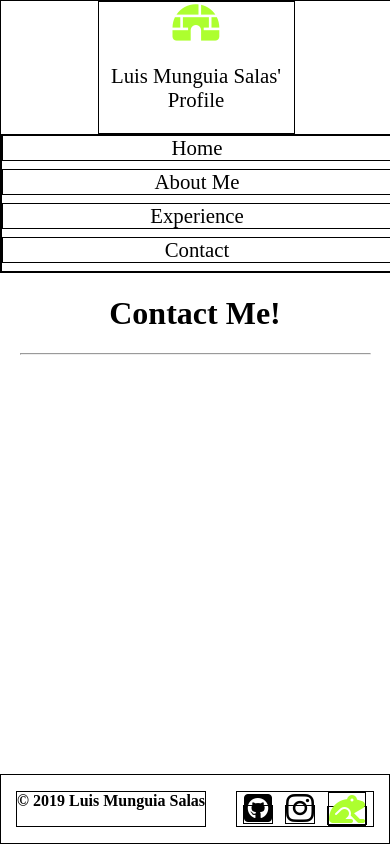
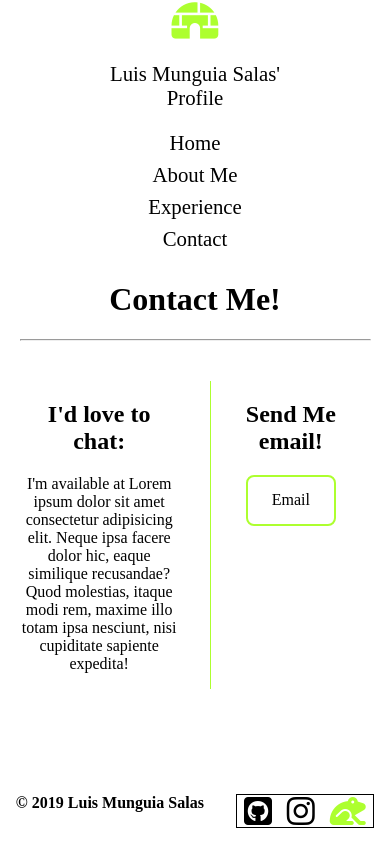
Before and after one commit to Luismunguiasalas/Techdegree-part1, a plain HTML site: page html/contact.html in a window 390 px wide. Drawn offline with Linux system fonts and the light colour scheme; a web font is replaced by a local one.

Commit message:
completed all pages
fully responsive, able to link between pages, design is consistent.

```diff
--- a/css/mainstyling.css
+++ b/css/mainstyling.css
@@ -192,13 +192,13 @@ footer {
     display: flex;
     /* background-color: azure; */
     justify-content: space-around;
-    border: 1px solid black;
+    /* border: 1px solid black; */
     text-align: center;
 }
 
 footer p {
     /* margin: auto; */
-    border: 1px solid black;
+    /* border: 1px solid black; */
 }
 
 footer ul {
@@ -209,18 +209,18 @@ footer ul {
     list-style: none;
     justify-content: space-between;
     padding: 0;
-    border: 1px solid black;
+    /* border: 1px solid black; */
 }
 
 footer a {
     text-decoration: none;
     color: black;
-    border: 1px solid black;
+    /* border: 1px solid black; */
 }
 
 footer i[class*="fa-frog"] {
     color: greenyellow;
-    border: 1px solid black;
+    /* border: 1px solid black; */
 }
 
 
@@ -284,6 +284,66 @@ footer i[class*="fa-frog"] {
 } */
 
 
+/*************************************
+    Contact page styling
+**************************************/
+
+.contact-cont {
+    margin-top: 2.5rem;
+    display: flex;
+    justify-content: space-evenly;
+
+}
+.contact-cont div:first-child {
+    border-right: solid 1px greenyellow;
+    padding-right: 2rem;
+    /* background-color: grey; */
+}
+
+.contact-cont div {
+    width: 45%;
+}
+
+/* .section:last-child {
+    margin-right: 10rem;
+} */
+
+.email-but {
+    background-color: white;
+    border: 2px solid greenyellow;
+    /* background-color: #008CBA; Green */
+    /* border: none; */
+    color: black;
+    padding: .9rem 1.5rem;
+    text-align: center;
+    text-decoration: none;
+    display: inline-block;
+    font-size: 16px;
+    border-radius: .5rem;
+    -webkit-transition-duration: 0.4s; /* Safari */
+    transition-duration: 0.4s;
+}
+
+.email-but:hover {
+    background-color: greenyellow;
+
+}
+
+.email-but a {
+    text-decoration: none;
+    color: black;
+}
+
+.contact-cont:nth-last-child(1) {
+    text-align: center;
+
+}
+
+
+
+
+
+
 @media screen and (max-width: 1000px) {
     .background-img {
         background-image: none;
@@ -295,7 +355,7 @@ footer i[class*="fa-frog"] {
         justify-content: center;
     } */
     /* .about-me-section {
-        width: 100%;
+        border-right: none;
 
     } */
     /* .text-container {
@@ -307,14 +367,14 @@ footer i[class*="fa-frog"] {
         margin: auto;
         /* justify-content: center; */
         flex-direction: column;
-        border: 1px solid black;
+        /* border: 1px solid black; */
     }
 
     .navlinks {
         margin: auto;
         width: 100%;
         justify-content: space-evenly;
-        border: 1px solid black;
+        /* border: 1px solid black; */
 
     }
     .logo {
@@ -324,7 +384,7 @@ footer i[class*="fa-frog"] {
         margin: auto;
         /* text-align: center; */
         /* justify-content: space-evenly; */
-        border: 1px solid black;
+        /* border: 1px solid black; */
     }
     .logo p {
         text-align: center;
@@ -350,7 +410,7 @@ footer i[class*="fa-frog"] {
     footer ul {
         /* display: flex; */
         justify-content: space-around;
-        border: 1px solid black;
+        /* border: 1px solid black; */
         width: 30%;
     }
 }
@@ -365,7 +425,12 @@ footer i[class*="fa-frog"] {
     .about-me-section {
         width: 100%;
         text-align: center;
+        border-right: none;
     }
+    /* .about-me-section {
+        border-right: none;
+
+    } */
 
     .hobbies {
         text-align: center;
@@ -380,19 +445,22 @@ footer i[class*="fa-frog"] {
     footer ul {
         /* display: flex; */
         justify-content: space-around;
-        border: 1px solid black;
+        /* border: 1px solid black; */
         width: 35%;
     }
 }
 
 
 @media screen and (max-width: 650px) {
+    .logo {
+        width: 51%;
+    }
     .navlinks {
         display: flex;
         flex-direction: column;
         width: 100%;
         text-align: center;
-        border: 1px solid black;
+        /* border: 1px solid black; */
         padding: 0;
         /* margin-bottom:  */
     }
@@ -402,7 +470,7 @@ footer i[class*="fa-frog"] {
         /* width: 100%; */
         /* margin-right: 9.5rem; */
         margin-bottom: .5rem;
-        border: 1px solid black;
+        /* border: 1px solid black; */
         /* text-align: center; */
     }
 
@@ -413,7 +481,7 @@ footer i[class*="fa-frog"] {
 
     footer ul {
         /* display: flex; */
-        justify-content: space-around;
+        /* justify-content: space-around; */
         border: 1px solid black;
         width: 35%;
     }
--- a/html/contact.html
+++ b/html/contact.html
@@ -40,8 +40,23 @@
             <hr>
 
 
-            <section>
+            <section class="contact-cont">
+                <div>
+                    <h2>I'd love to chat:</h2>
+                    <p>I'm available at Lorem ipsum dolor sit amet consectetur adipisicing elit. Neque ipsa facere dolor hic, eaque similique recusandae? Quod molestias, itaque modi rem, maxime illo totam ipsa nesciunt, nisi cupiditate sapiente expedita!</p>
 
+                </div>
+
+
+
+                <div>
+                    <h2>Send Me email!</h2>
+                    <button class="email-but"><a href="mailto:name@email.com">Email</a></button>
+                    <!-- <a href="mailto:name@email.com"><button class="email-but">Email</buttonclass="email-but"></a> -->
+                    <!-- <a href=""><button></button></a> -->
+                    <!-- <button class="email-but"><a href="mailto:name@email.com"></a>Email</button> -->
+
+                </div>
             </section>
 
 
```
